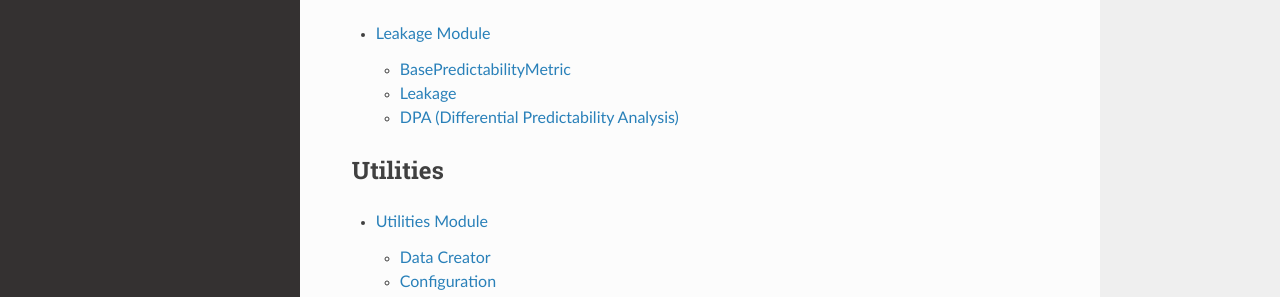
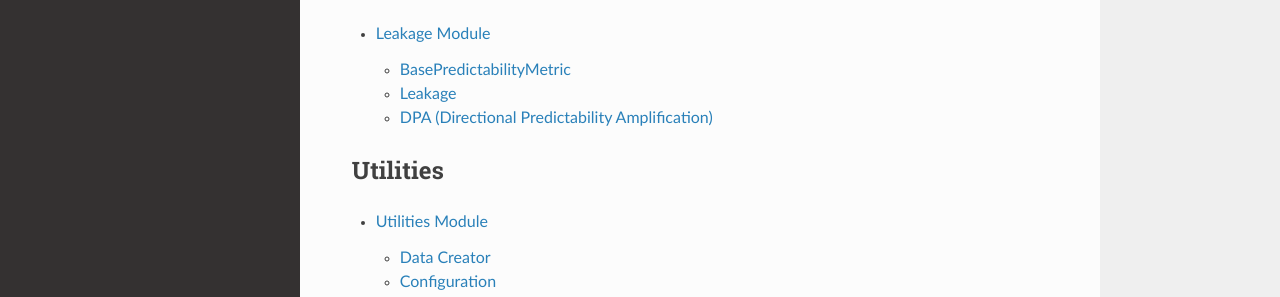
Before and after one commit to kerner-lab/Bias-Amplification, a Sphinx documentation site: the page built from docs/api_reference/index.rst, in a window 1280 px wide. Shown: the part 266-563 px from the top of the page. Built offline with Sphinx 7.4.7 and the Read the Docs theme 3.1.0, drawn with Linux system fonts in a browser that asks for light colours.

Commit message:
api_reference->metrics updated

```diff
--- a/docs/api_reference/metrics.rst
+++ b/docs/api_reference/metrics.rst
@@ -52,7 +52,7 @@ Leakage
           num_trials=10
       )
 
-DPA (Differential Predictability Analysis)
+DPA (Directional Predictability Amplification)
 ------------------------------------------
 
 .. autoclass:: bias_amplification.metrics.DPA
```
